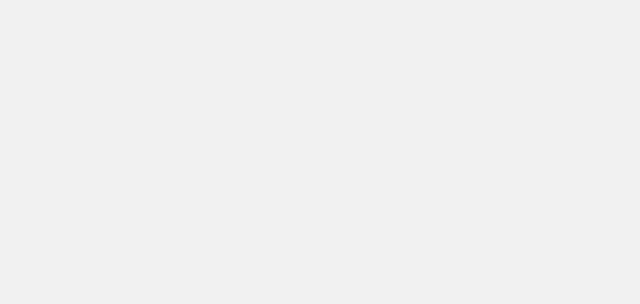
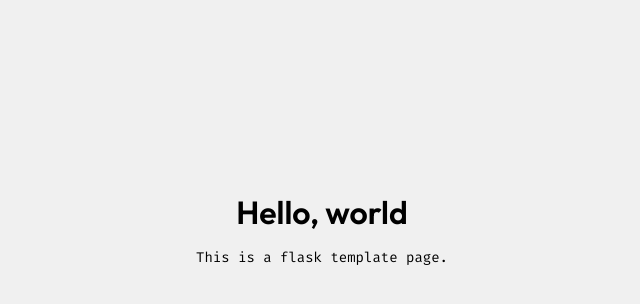
Before and after one commit to davidplajner/flaskgen, a Flask app: page / in a window 1280 px wide. Before the commit the part shown is empty. Shown: the part 179-483 px from the top of the page, without its empty margins (318-958 px from the left). Run offline with Flask 3, Linux system fonts and the light colour scheme.

```diff
--- a/{{cookiecutter.project_name}}/templates/base.html
+++ b/{{cookiecutter.project_name}}/templates/base.html
@@ -10,6 +10,9 @@
     <title></title>
 </head>
 <body>
-
+    <main>
+        <h1>Hello, world</h1>
+        <p>This is a flask template page.</p>
+    </main>
 </body>
 </html>
```
Also changed, not shown: {{cookiecutter.project_name}}/templates/index.html (line endings or trailing spaces).
